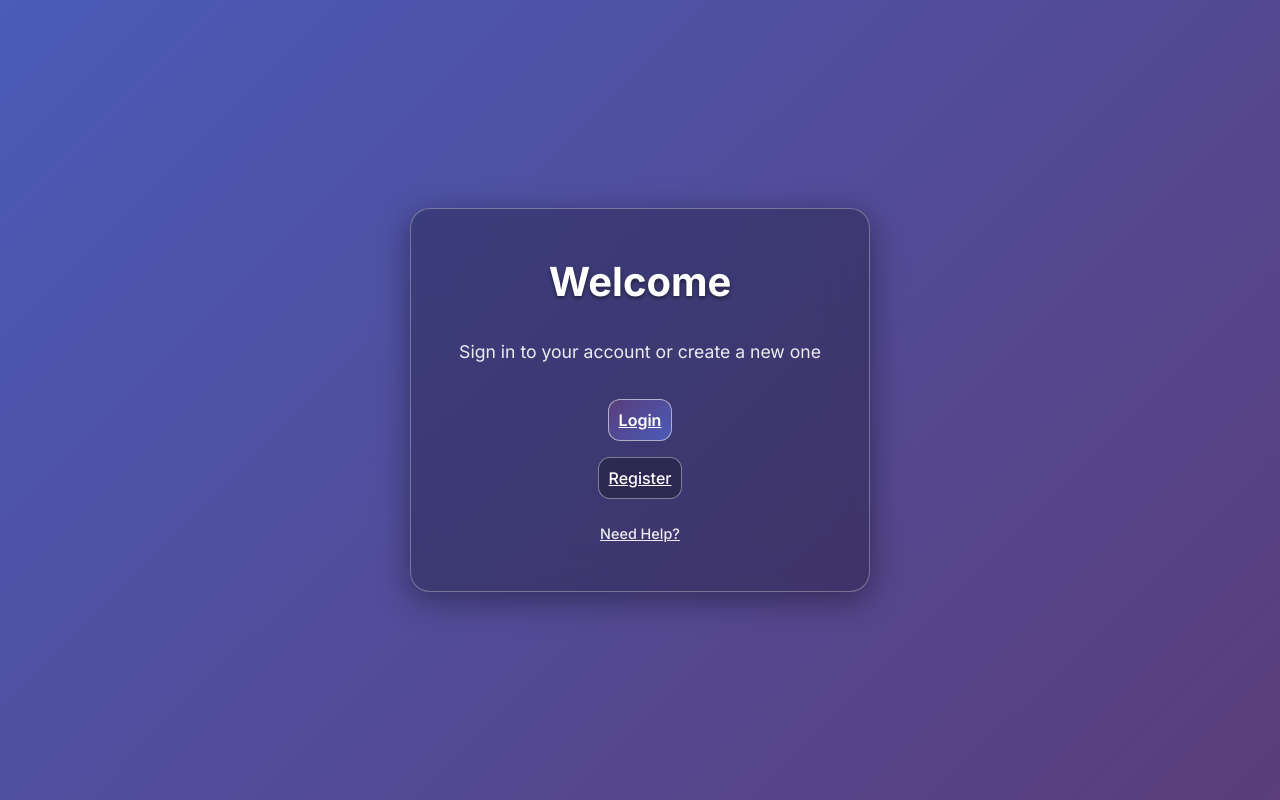
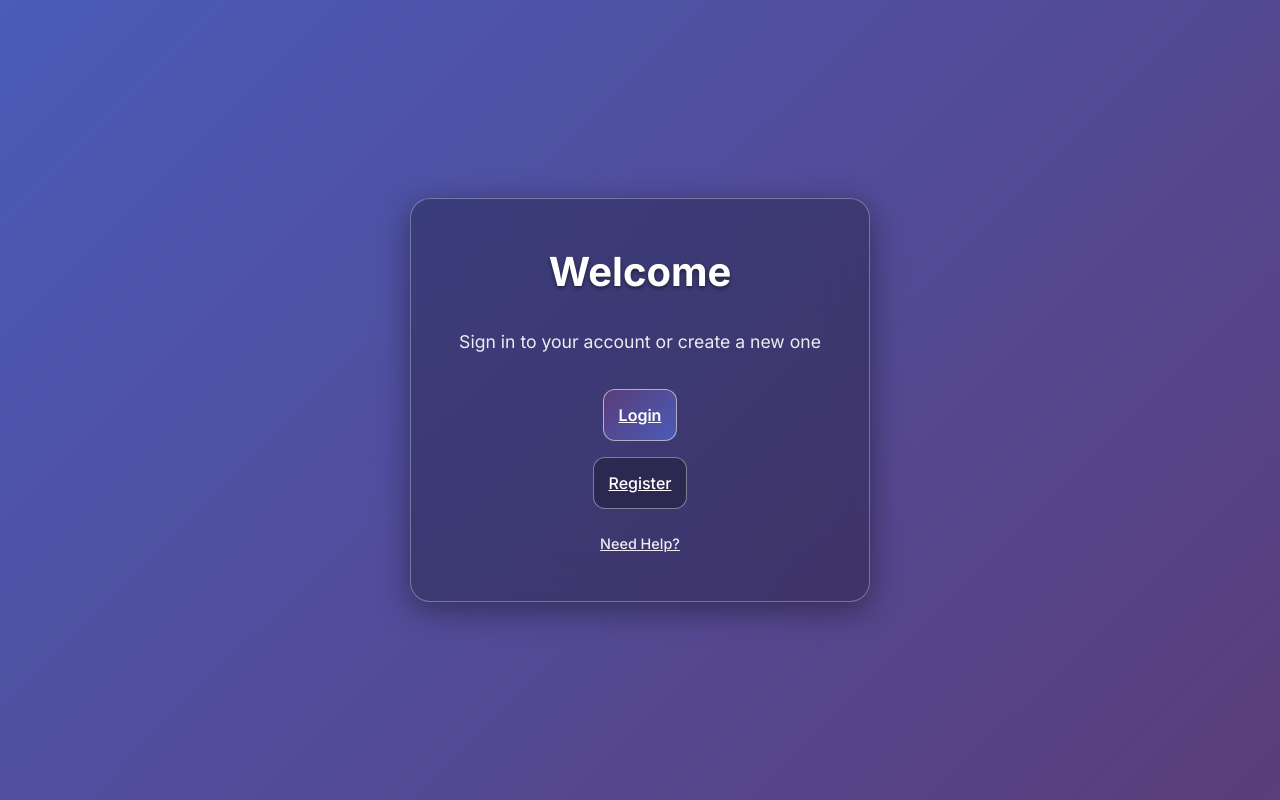
Before and after one commit to In2siders/frontend-monorepo, a React (Vite) app in the folder apps/web/: page / in a window 1280 px wide. Built offline with nearby package versions, Linux system fonts and the light colour scheme.

Commit message:
style: update button padding for improved usability

```diff
--- a/apps/web/src/App.jsx
+++ b/apps/web/src/App.jsx
@@ -8,7 +8,7 @@ import {
   Routes,
   Route,
   Link
-} from 'react-router-dom'
+} from 'react-router'
 
 function App() {
   return (
--- a/packages/common/style.css
+++ b/packages/common/style.css
@@ -61,7 +61,7 @@ body {
 
 .btn {
     display: inline-block;
-    padding: 10px;
+    padding: 15px;
     border-radius: 12px;
     cursor: pointer;
     text-align: center;
```
